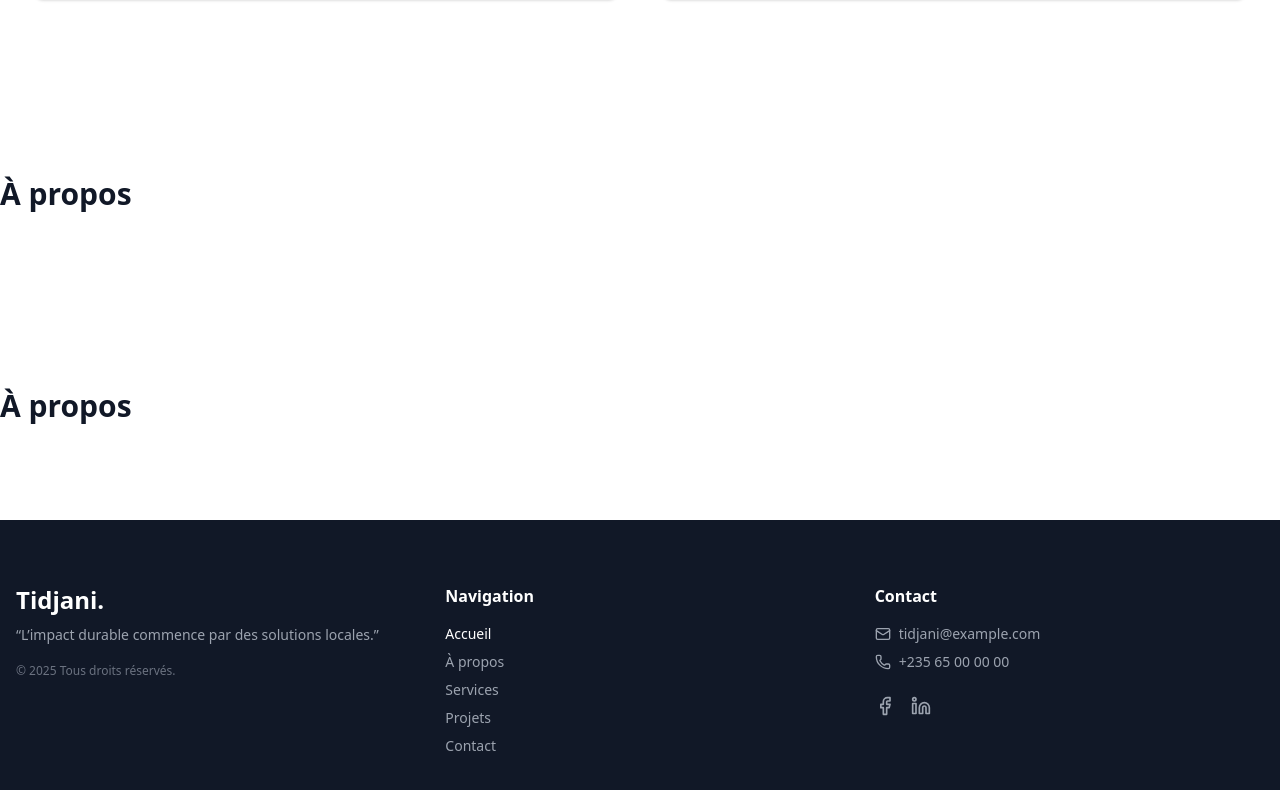
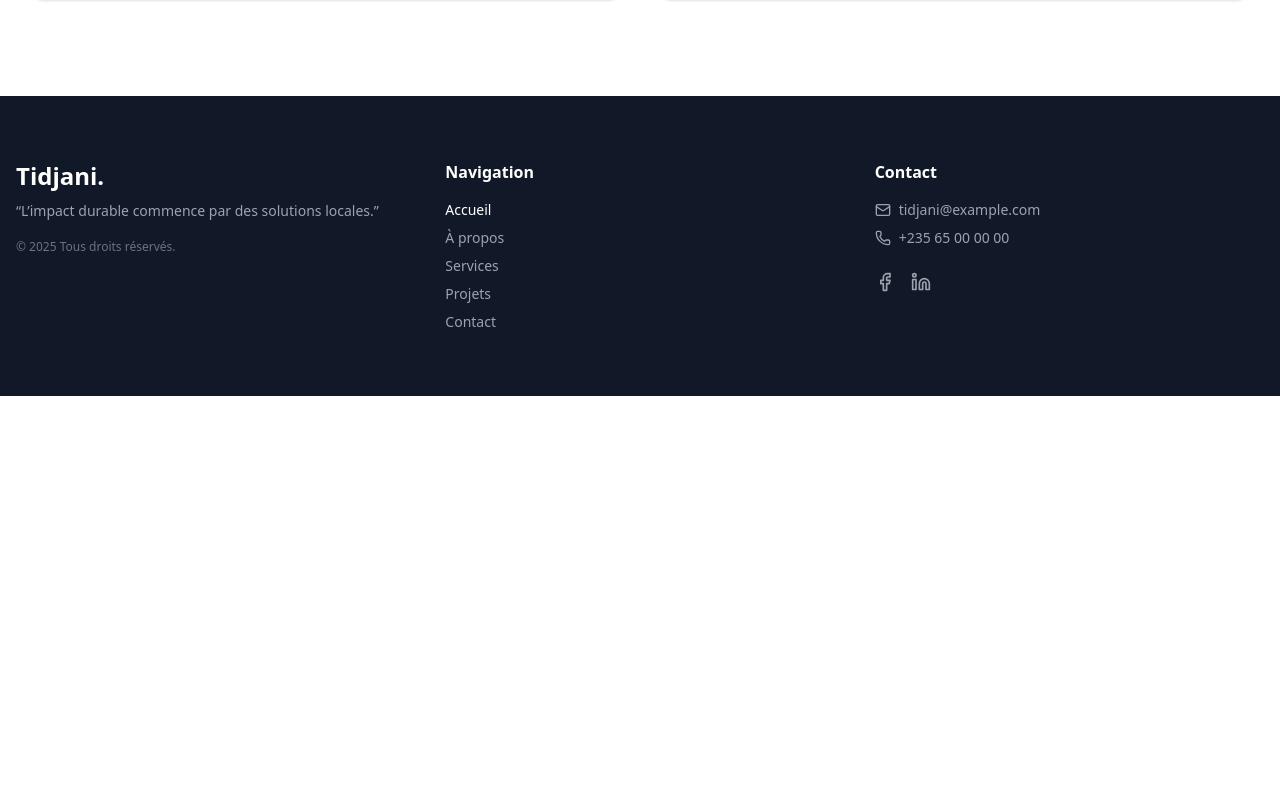
Before and after one commit to Gojobyte/tidjani_salah_portfolio, a React (Vite) app: page / in a window 1280 px wide. Shown: the part 2412-3202 px from the top of the page. After the commit the page ends 2808 px from the top, so only its background shows below. Built offline with nearby package versions, Linux system fonts and the light colour scheme.

Commit message:
modif a propo

```diff
--- a/package.json
+++ b/package.json
@@ -10,11 +10,13 @@
     "preview": "vite preview"
   },
   "dependencies": {
+    "dev": "^0.1.3",
     "framer-motion": "^12.23.6",
     "lucide-react": "^0.525.0",
     "react": "^19.1.0",
     "react-dom": "^19.1.0",
-    "react-scroll": "^1.9.3"
+    "react-scroll": "^1.9.3",
+    "run": "^1.5.0"
   },
   "devDependencies": {
     "@eslint/js": "^9.30.1",
--- a/src/App.jsx
+++ b/src/App.jsx
@@ -29,8 +29,8 @@ export default function App() {
         <Hero />
         <About />
         <Services />
-        <Projects />
-        <Contact />
+        {/* <Projects />
+        <Contact /> */}
       </main>
       <Footer />
     </div>
```
Also changed, not shown: 1 other file (tests, documents, lock files or other folders).
